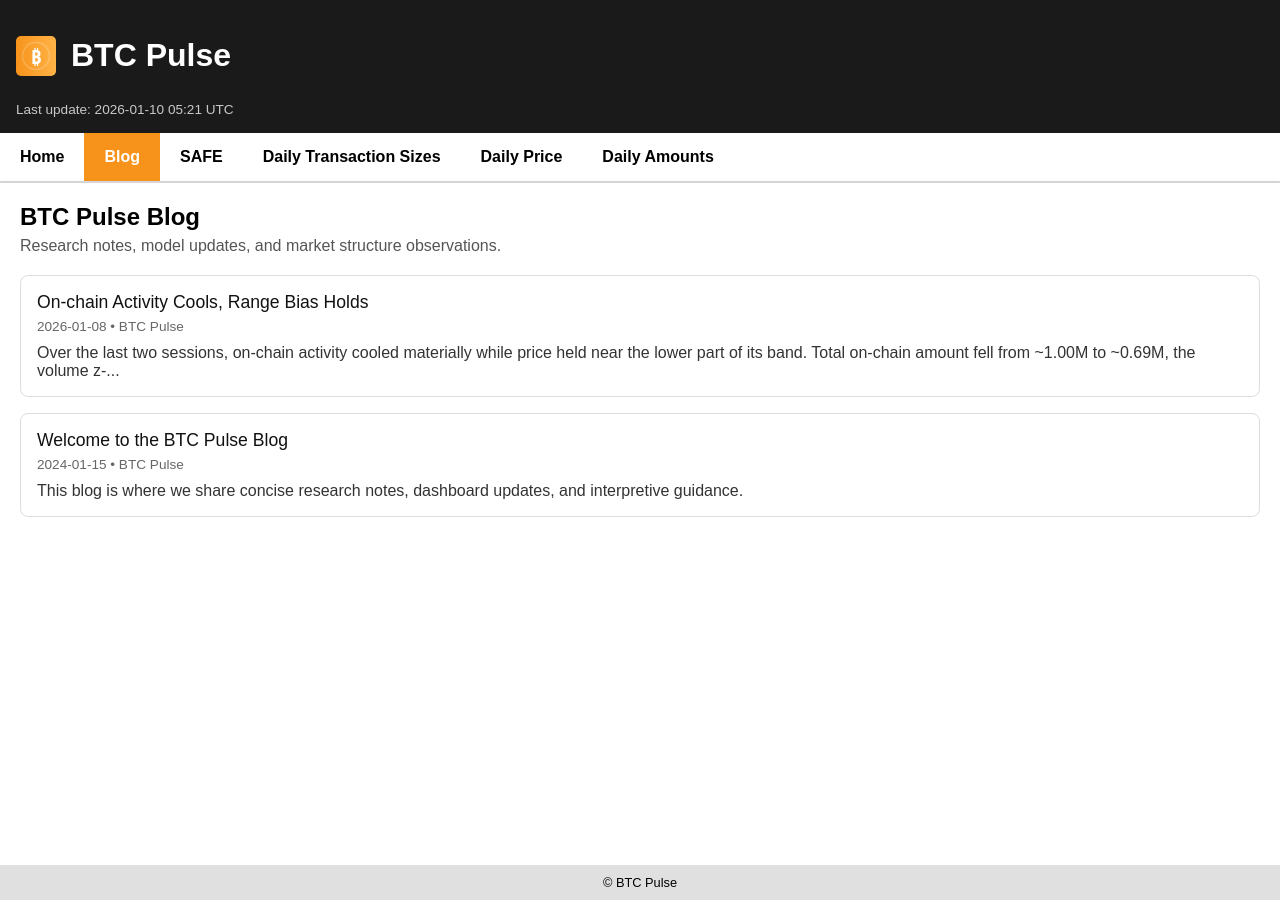
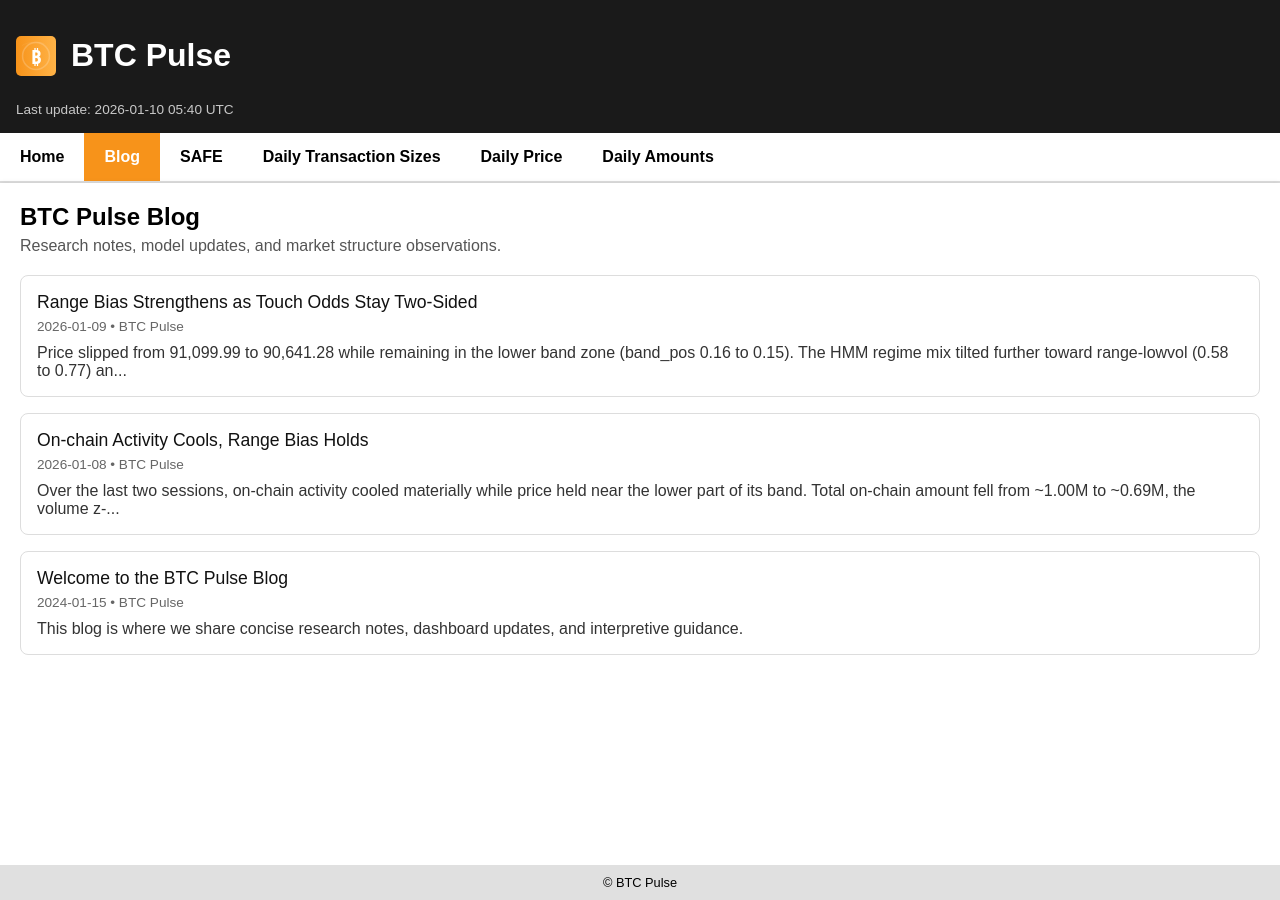
Before and after one commit to MihaiPopescu1985/bitcoin-charts, a Jekyll site: the page built from blog/index.md, in a window 1280 px wide. Built offline with Jekyll 4.4.1, drawn with Linux system fonts in a browser that asks for light colours; some of the changed lines change nothing that is shown.

Commit message:
09-01-2026 Readings

```diff
--- a/_data/last_update.json
+++ b/_data/last_update.json
@@ -1,3 +1,3 @@
 {
-  "iso": "2026-01-10T05:21:48Z"
+  "iso": "2026-01-10T05:40:54Z"
 }
--- /dev/null
+++ b/_posts/2026-01-09-range-bias-touch-probabilities.md
@@ -0,0 +1,57 @@
+---
+layout: post
+title: "Range Bias Strengthens as Touch Odds Stay Two-Sided"
+date: 2026-01-09
+author: BTC Pulse
+description: "Range-lowvol regime strengthened while on-chain activity stayed muted; touch odds remain balanced."
+---
+
+Price slipped from 91,099.99 to 90,641.28 while remaining in the lower band zone (band_pos 0.16 to 0.15).
+The HMM regime mix tilted further toward range-lowvol (0.58 to 0.77) and away from down-fast (0.39 to 0.12), suggesting less downside intensity even as price drifted lower.
+
+
+Short-horizon stats also leaned toward mean reversion: P_Rebound_10D rose slightly above P_Correction_10D, and the calibrated touch table shows a two-sided profile over 10 days (up +2%: 72%, down -2%: 62%; +5%: 51% vs -5%: 39%).
+Exposure guidance eased (E_target_safe 0.51 to 0.49) and conviction stayed low, consistent with a cautious, range-aware stance.
+
+
+On-chain activity stabilized but remained muted: total amount ticked up and vol z-score improved (0.23 to 0.49), while whale share z-score slipped slightly below zero. Net signal: participation is not expanding aggressively yet.
+
+
+Near-term expectation: range conditions likely persist unless on-chain volume and whale dominance accelerate meaningfully.
+The balance of touch probabilities argues for patience and tighter risk sizing rather than directional conviction.
+
+=== SAFE Touch Probabilities (calibrated) ===
+Eval date (price anchor): 2026-01-09 | close=90,641.28
+Conditioning SAFE date:   2026-01-08
+
+Regime probs (conditioning):
+  P_UP_SLOW_HMM       : 0.0000
+  P_UP_FAST_HMM       : 0.0000
+  P_RANGE_LOWVOL_HMM  : 0.5759
+  P_RANGE_HIGHVOL_HMM : 0.0000
+  P_DOWN_SLOW_HMM     : 0.0375
+  P_DOWN_FAST_HMM     : 0.3866
+
+Calibrated mixture params (daily log-return):
+  mu    = +0.001356  (~+0.136% per day)
+  sigma = 0.026875 (~2.687% daily)
+
+--- Touch probabilities within horizon ---
+Horizon: 10 days | sims: 20000
+
+UP targets:
+    +2%:  72.2%
+    +5%:  50.8%
+   +10%:  24.4%
+DOWN targets:
+    -2%:  62.4%
+    -5%:  38.7%
+   -10%:  13.0%
+
+--- Calibration per regime (mu, sigma, weight_sum) ---
+P_UP_SLOW_HMM        mu=+0.001055 sigma=0.025629 wsum=480.2
+P_UP_FAST_HMM        mu=+0.003245 sigma=0.035042 wsum=343.3
+P_RANGE_LOWVOL_HMM   mu=+0.000002 sigma=0.022145 wsum=416.1
+P_RANGE_HIGHVOL_HMM  mu=-0.000385 sigma=0.030473 wsum=446.1
+P_DOWN_SLOW_HMM      mu=+0.000770 sigma=0.037607 wsum=452.2
+P_DOWN_FAST_HMM      mu=+0.003429 sigma=0.031520 wsum=181.1
```
